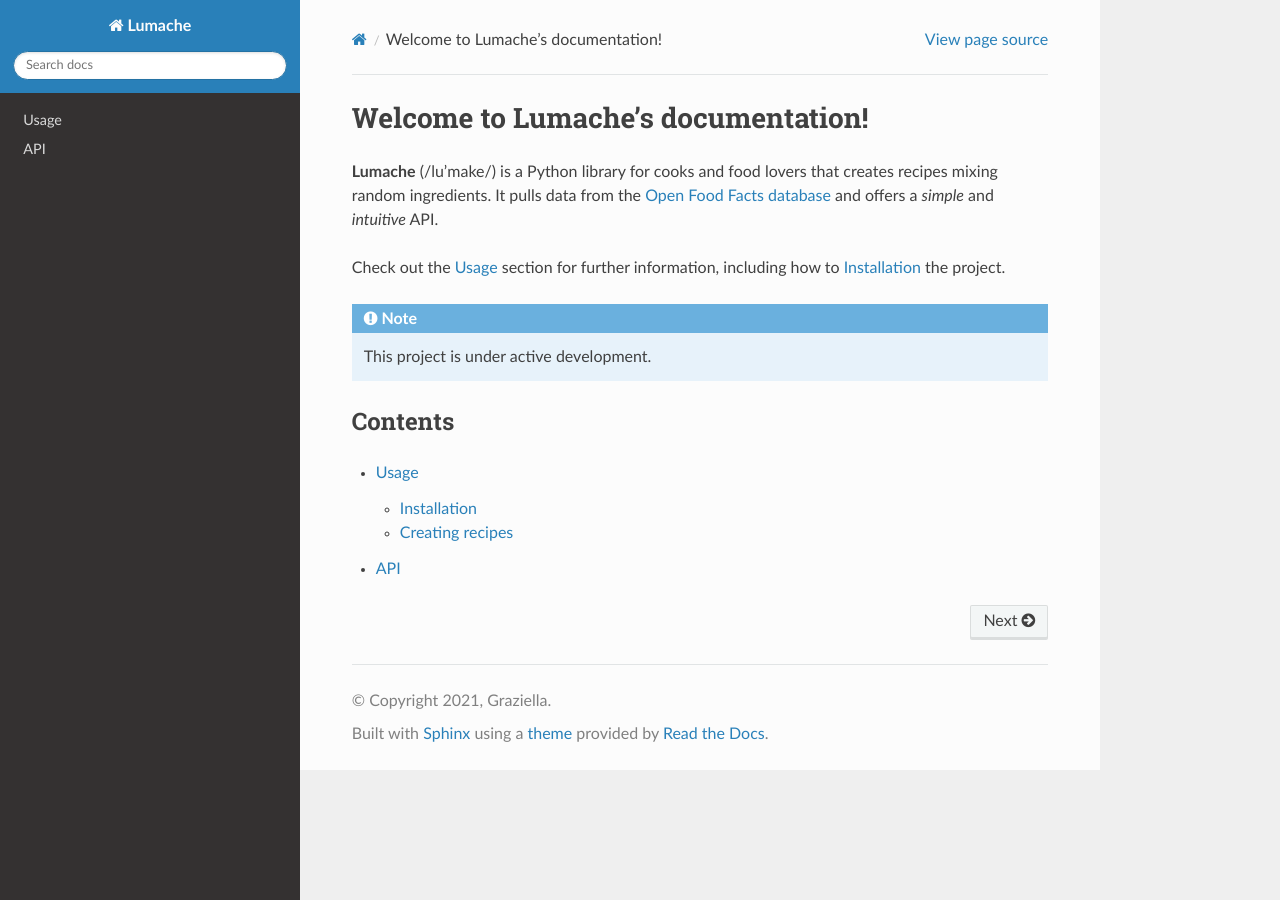
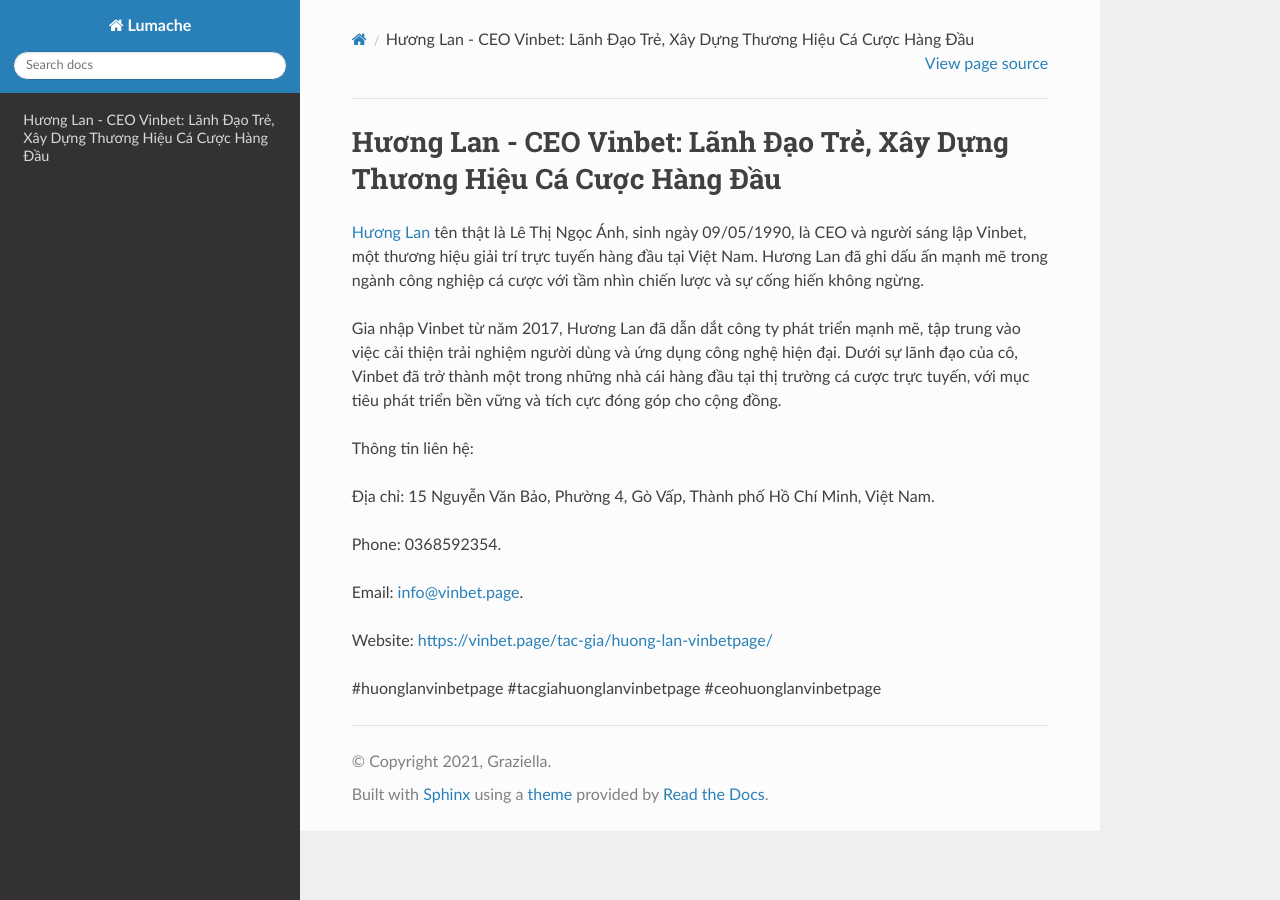
Before and after one commit to vanthanhtuan2022/huonglanvinbetpage, a Sphinx documentation site: the page built from docs/source/index.rst, in a window 1280 px wide. Built offline with Sphinx 7.4.7 and the Read the Docs theme 3.1.0, drawn with Linux system fonts in a browser that asks for light colours.

Commit message:
Update index.rst

```diff
--- a/docs/source/index.rst
+++ b/docs/source/index.rst
@@ -1,22 +1,18 @@
-Welcome to Lumache's documentation!
+Hương Lan - CEO Vinbet: Lãnh Đạo Trẻ, Xây Dựng Thương Hiệu Cá Cược Hàng Đầu
 ===================================
 
-**Lumache** (/lu'make/) is a Python library for cooks and food lovers
-that creates recipes mixing random ingredients.
-It pulls data from the `Open Food Facts database <https://world.openfoodfacts.org/>`_
-and offers a *simple* and *intuitive* API.
+`Hương Lan <https://vinbet.page/tac-gia/huong-lan-vinbetpage/>`_ tên thật là Lê Thị Ngọc Ánh, sinh ngày 09/05/1990, là CEO và người sáng lập Vinbet, một thương hiệu giải trí trực tuyến hàng đầu tại Việt Nam. Hương Lan đã ghi dấu ấn mạnh mẽ trong ngành công nghiệp cá cược với tầm nhìn chiến lược và sự cống hiến không ngừng.
 
-Check out the :doc:`usage` section for further information, including
-how to :ref:`installation` the project.
+Gia nhập Vinbet từ năm 2017, Hương Lan đã dẫn dắt công ty phát triển mạnh mẽ, tập trung vào việc cải thiện trải nghiệm người dùng và ứng dụng công nghệ hiện đại. Dưới sự lãnh đạo của cô, Vinbet đã trở thành một trong những nhà cái hàng đầu tại thị trường cá cược trực tuyến, với mục tiêu phát triển bền vững và tích cực đóng góp cho cộng đồng.
 
-.. note::
+Thông tin liên hệ:
 
-   This project is under active development.
+Địa chỉ: 15 Nguyễn Văn Bảo, Phường 4, Gò Vấp, Thành phố Hồ Chí Minh, Việt Nam.
 
-Contents
---------
+Phone: 0368592354.
 
-.. toctree::
+Email: info@vinbet.page.
 
-   usage
-   api
+Website: https://vinbet.page/tac-gia/huong-lan-vinbetpage/
+
+#huonglanvinbetpage #tacgiahuonglanvinbetpage #ceohuonglanvinbetpage
```
